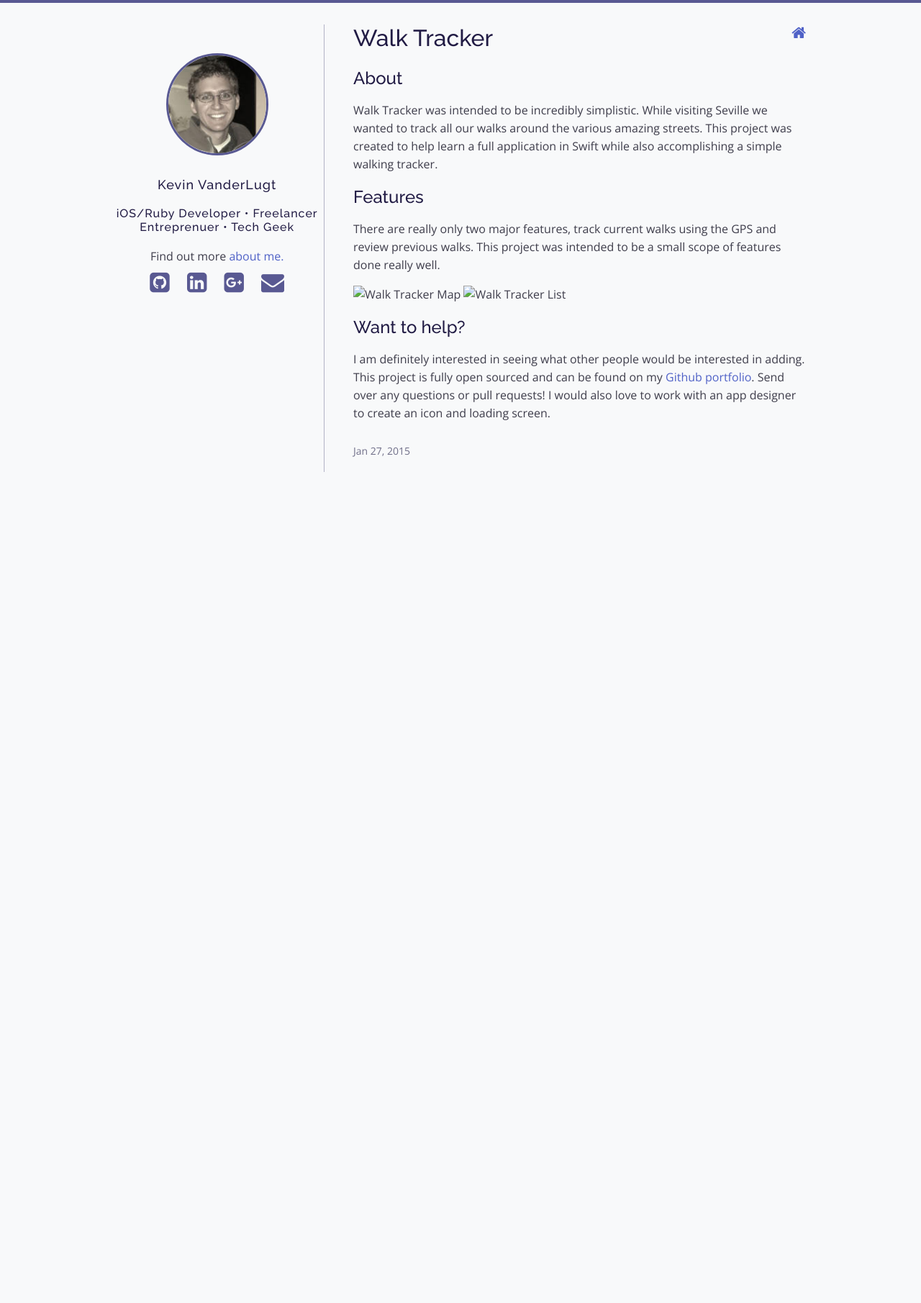
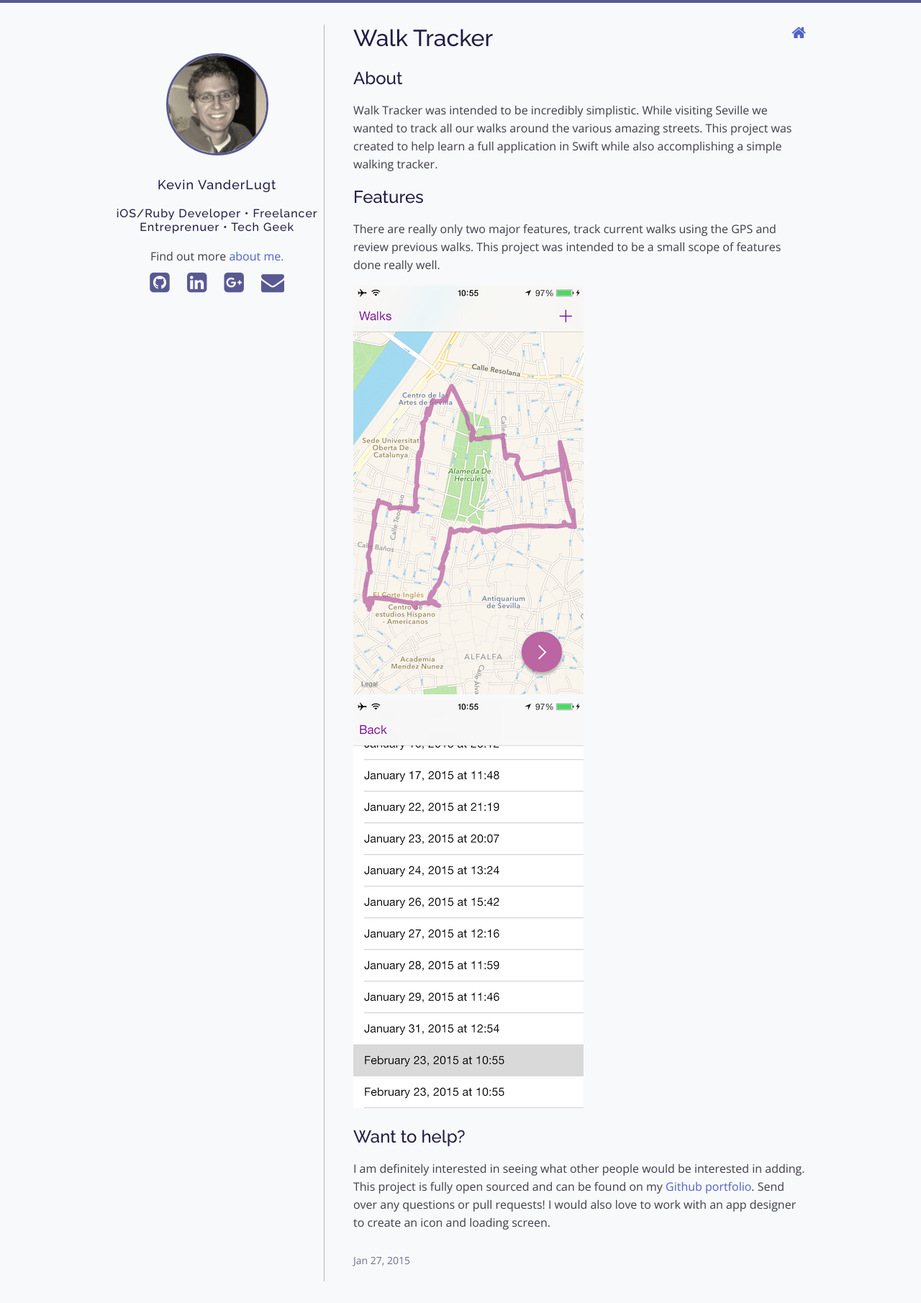
Before and after one commit to kevinvanderlugt/kevinvanderlugt.github.io, a Jekyll site: the page built from _posts/2015-01-27-walk-tracker.md, in a window 1280 px wide. Shown: the whole page at 72% size. Built offline with Jekyll 4.4.1, drawn with Linux system fonts in a browser that asks for light colours; nearby versions of some CDN libraries; before the commit the page ends 900 px from its top, so only the background shows below that.

```diff
--- a/_posts/2015-01-27-walk-tracker.md
+++ b/_posts/2015-01-27-walk-tracker.md
@@ -12,8 +12,8 @@
 ## Features
 There are really only two major features, track current walks using the GPS and review previous walks. This project was intended to be a small scope of features done really well.
 
-![Walk Tracker Map]({{ site.url }}/assets/walktracker/screenshot_map.PNG)
-![Walk Tracker List]({{ site.url }}/assets/walktracker/screenshot_list.PNG)
+![Walk Tracker Map]({{ site.url }}/assets/img/walktracker/screenshot_map.PNG)
+![Walk Tracker List]({{ site.url }}/assets/img/walktracker/screenshot_list.PNG)
 
 ## Want to help?
 
```
Also changed, not shown: assets/img/walktracker/screenshot_list.PNG, assets/img/walktracker/screenshot_map.PNG.
